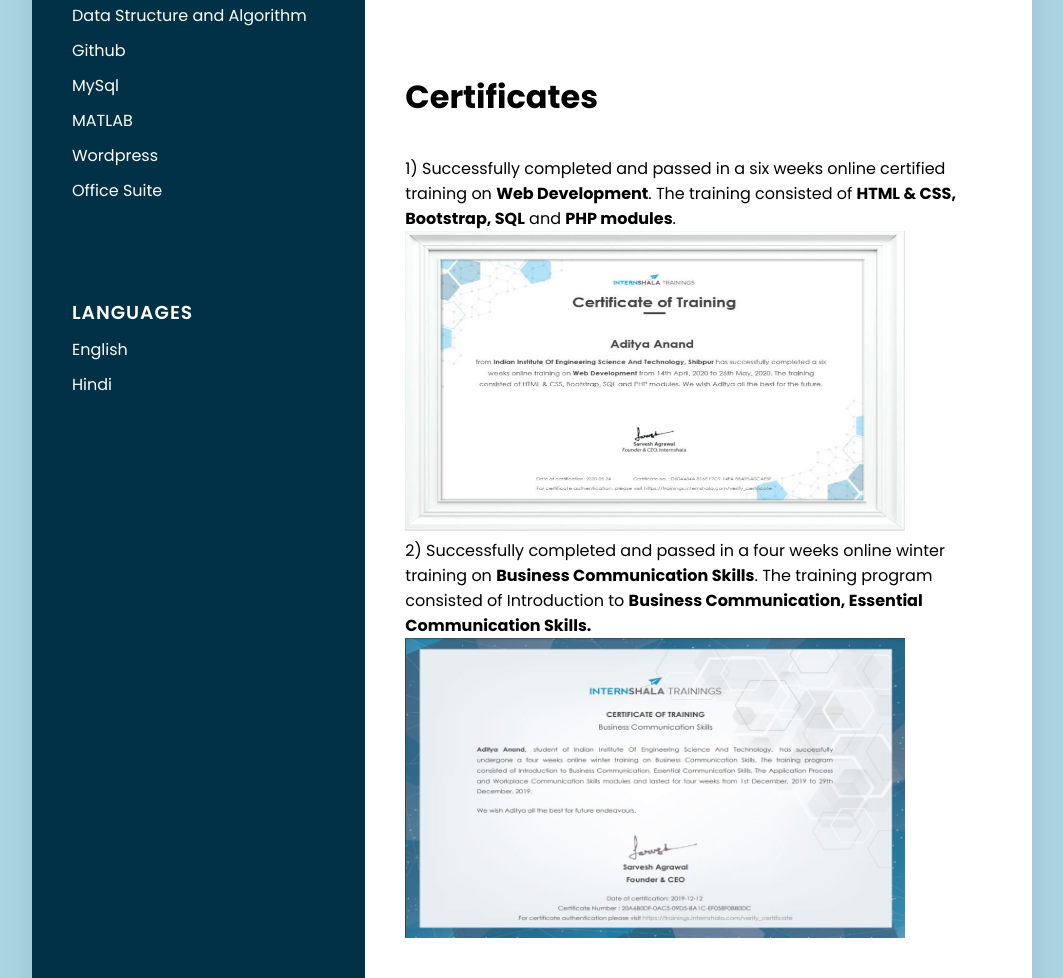
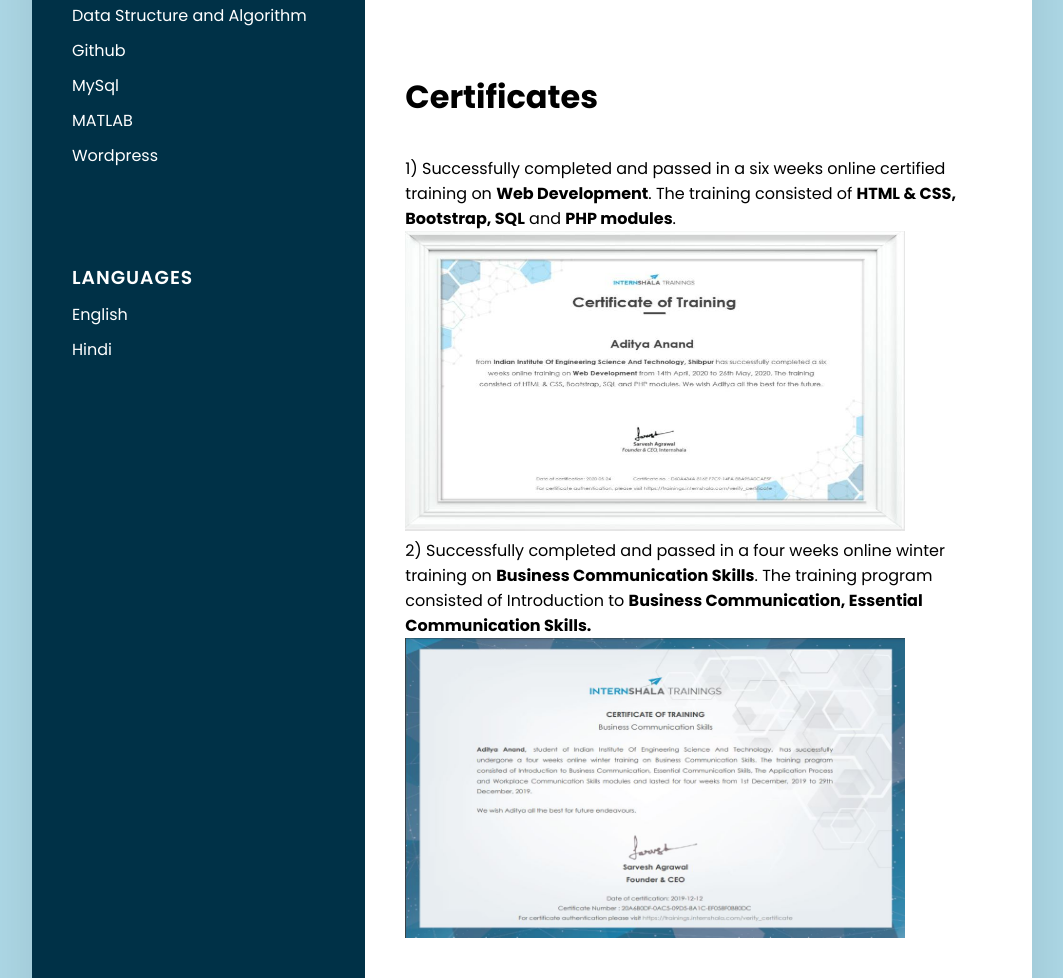
Before and after one commit to aditya4195/mywebsite, a plain HTML site: page index.html in a window 1280 px wide. Shown: the part 1040-2018 px from the top of the page, without its empty margins (108-1171 px from the left). Drawn offline with Linux system fonts and the light colour scheme.

Commit message:
Update index.html

```diff
--- a/index.html
+++ b/index.html
@@ -54,7 +54,7 @@
             <li>MySql</li>
             <li>MATLAB </li>
             <li> Wordpress</li>
-            <li> Office Suite</li>
+            <li> </li>
 
         </ul>
     </div>
```
